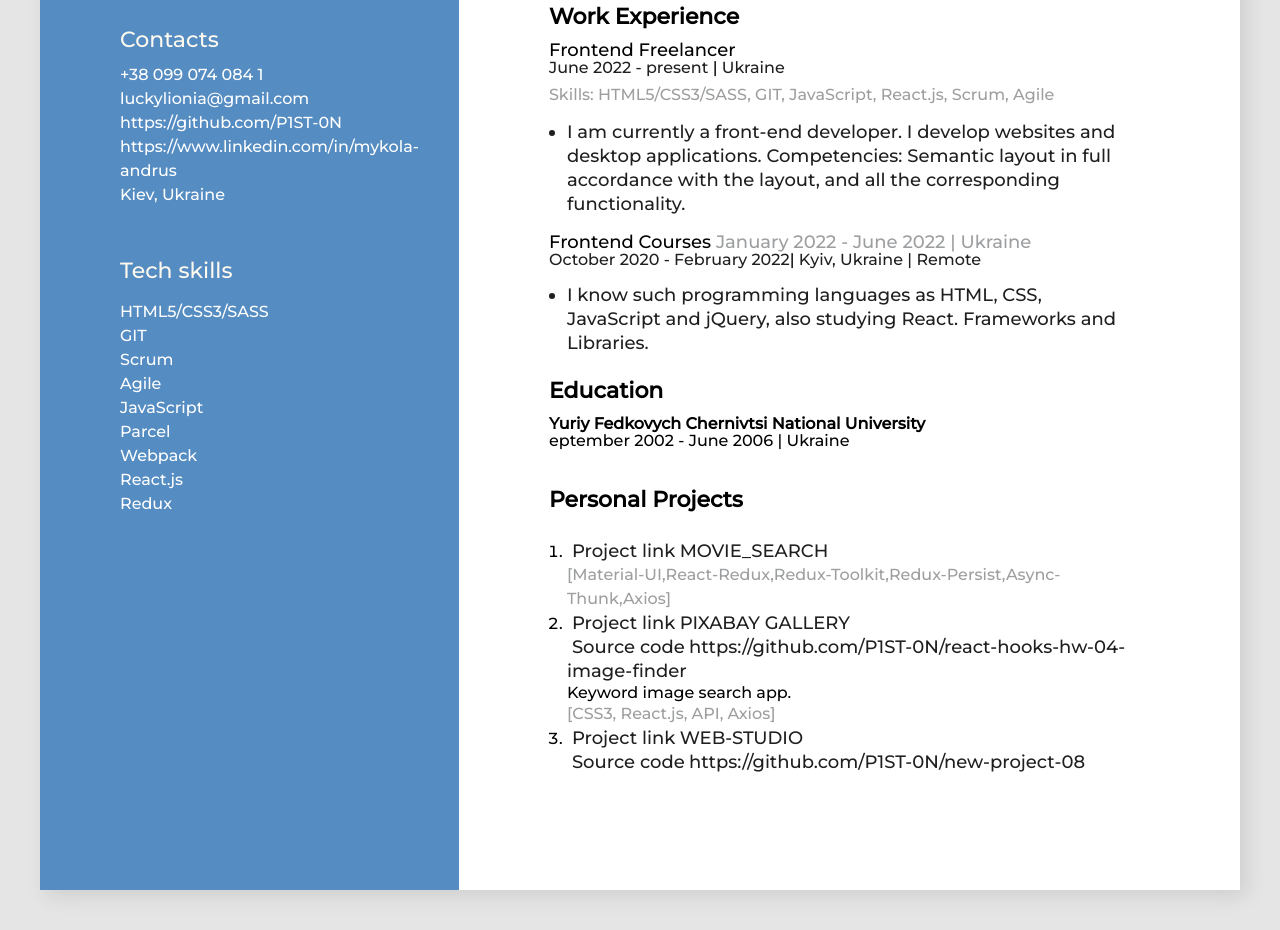
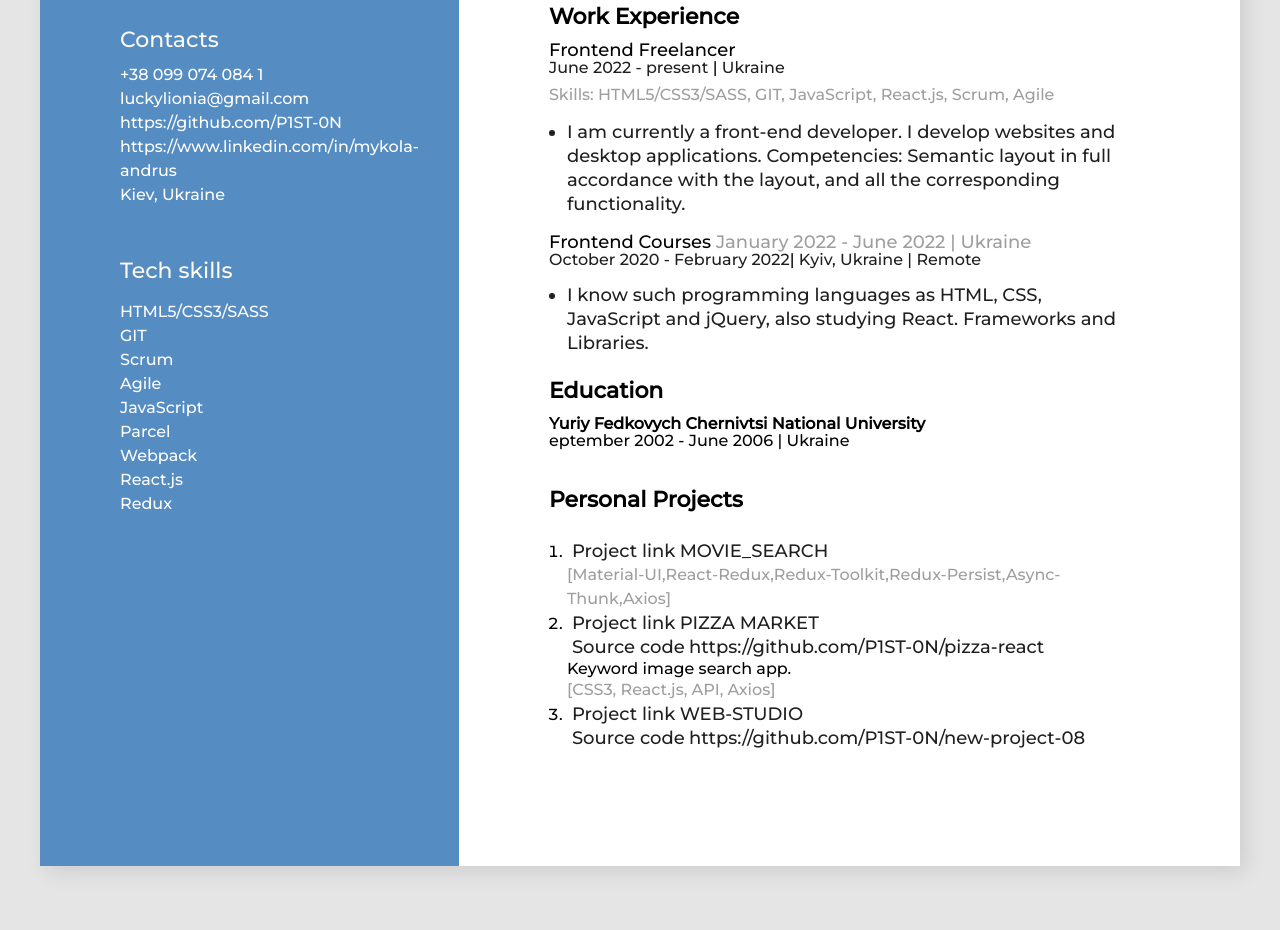
Before and after one commit to P1ST-0N/my-resume, a React app: page public/index.html in a window 1280 px wide. Shown: the part 462-1392 px from the top of the page. After the commit the page ends 1368 px from the top, so only its background shows below. Built offline with nearby package versions, Linux system fonts and the light colour scheme.

Commit message:
update my-project & deploy

```diff
--- a/public/index.html
+++ b/public/index.html
@@ -127,16 +127,16 @@
               <span class="my-projects-text">Project link</span>
               <a
                 target="_blank"
-                href="https://p1st-0n.github.io/react-hooks-hw-04-image-finder/"
+                href="https://p1st-0n.github.io/pizza-react/"
                 class="my-projects-link"
-                >PIXABAY GALLERY</a
+                >PIZZA MARKET</a
               ><br />
               <span class="my-projects-text">Source code</span>
               <a
                 target="_blank"
-                href="https://github.com/P1ST-0N/react-hooks-hw-04-image-finder"
+                href="https://github.com/P1ST-0N/pizza-react"
                 class="my-projects-link"
-                >https://github.com/P1ST-0N/react-hooks-hw-04-image-finder</a
+                >https://github.com/P1ST-0N/pizza-react</a
               ><br />
               Keyword image search app.
               <br />
```
